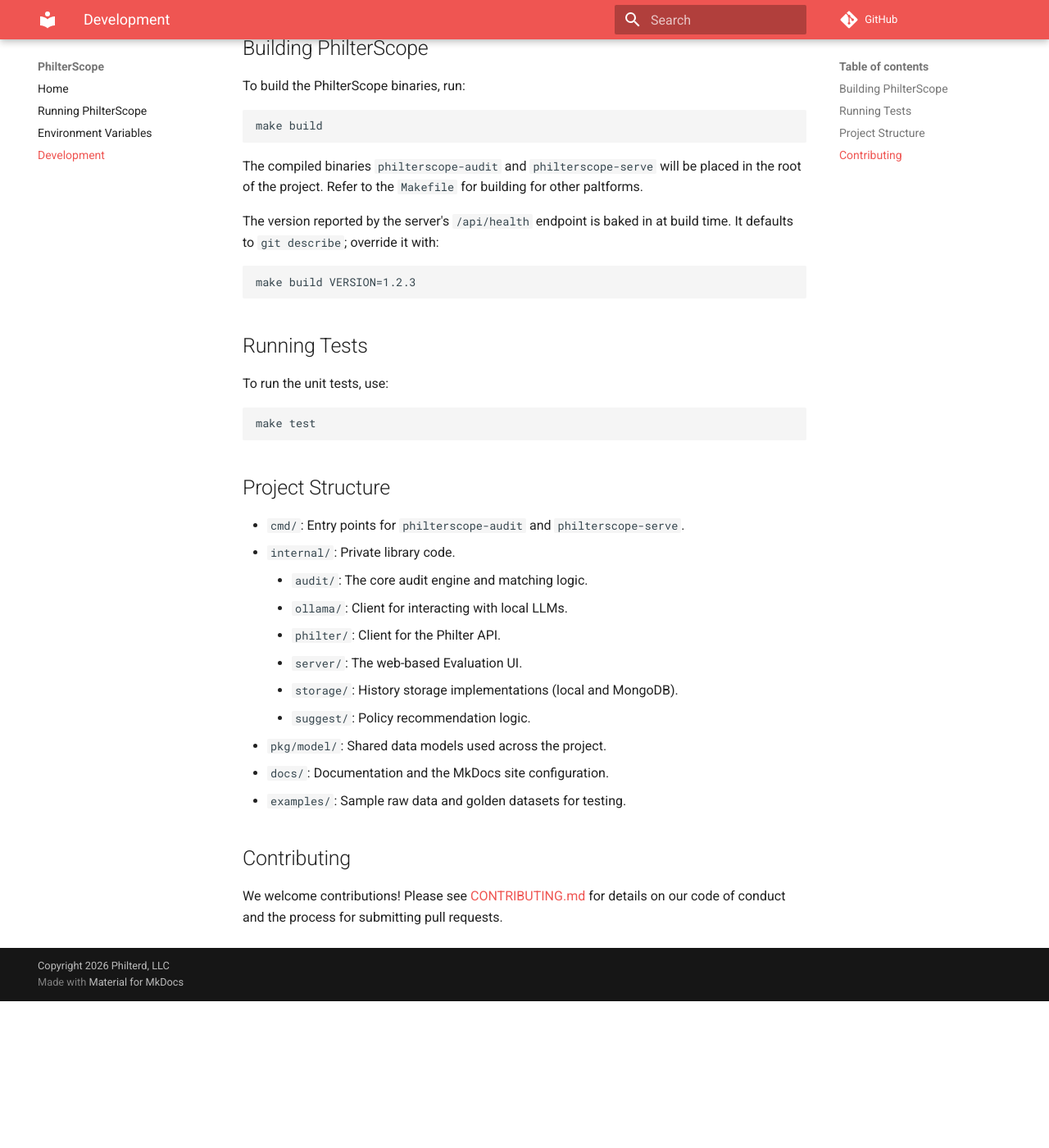
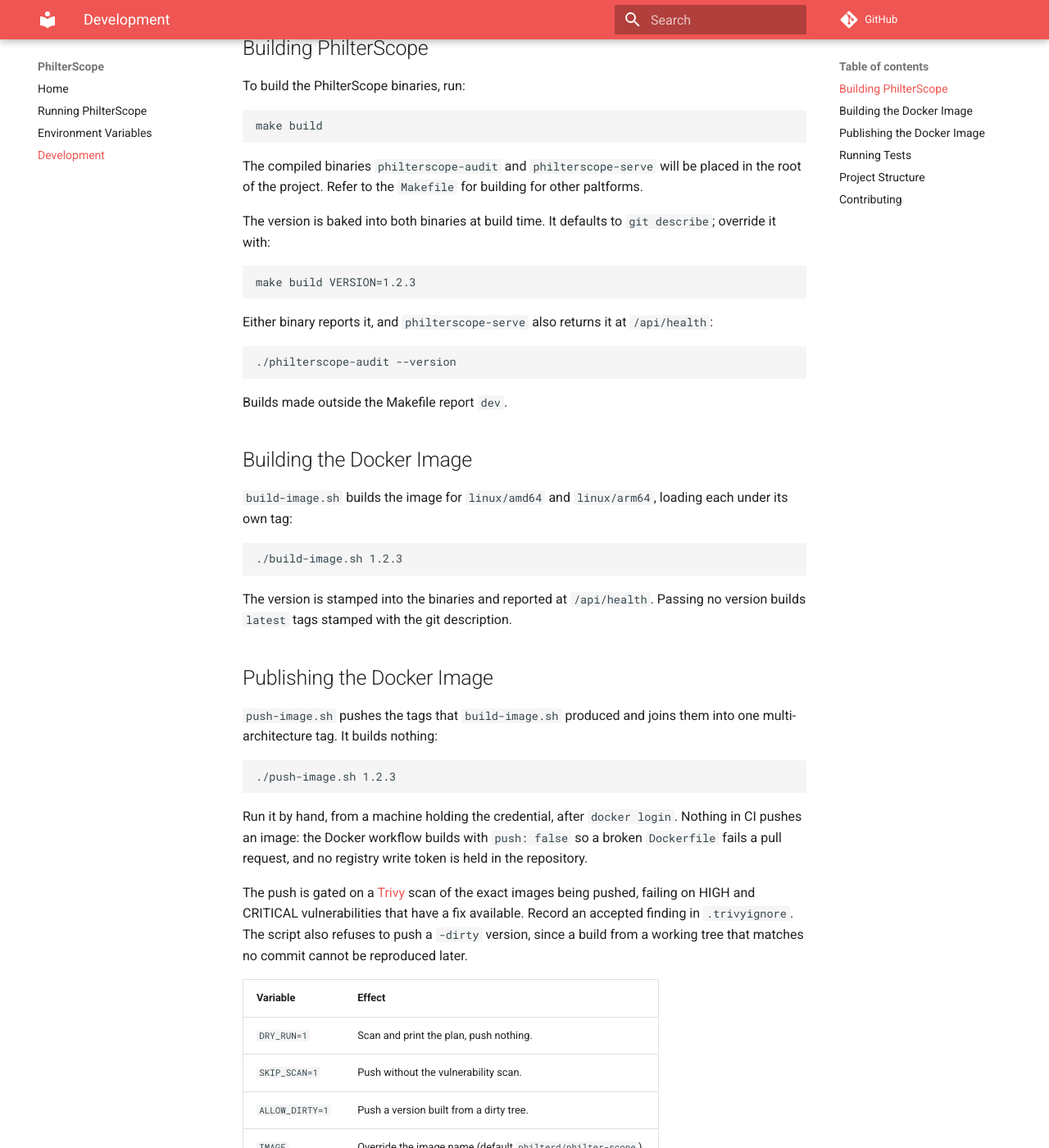
Before and after one commit to philterd/philter-scope, an MkDocs documentation site: the page built from docs/docs/development.md, in a window 1280 px wide and 1400 px high, scrolled down 204 px. Shown: the whole window at 82% size. Built offline with MkDocs 1.6.1 and Material for MkDocs 9.7.7, drawn with Linux system fonts in a browser that asks for light colours; comment, search, counter and statistics services are not loaded; before the commit the page ends 1425 px from its top, so only the background shows below that; some of the changed text lies outside the part shown.

Commit message:
Adding --version option.
Signed-off-by: jzonthemtn <jeff.zemerick@philterd.ai>

````diff
--- a/docs/docs/development.md
+++ b/docs/docs/development.md
@@ -12,11 +12,49 @@
 
 The compiled binaries `philterscope-audit` and `philterscope-serve` will be placed in the root of the project. Refer to the `Makefile` for building for other paltforms.
 
-The version reported by the server's `/api/health` endpoint is baked in at build time. It defaults to `git describe`; override it with:
+The version is baked into both binaries at build time. It defaults to `git describe`; override it with:
 
 ```bash
 make build VERSION=1.2.3
 ```
+
+Either binary reports it, and `philterscope-serve` also returns it at `/api/health`:
+
+```bash
+./philterscope-audit --version
+```
+
+Builds made outside the Makefile report `dev`.
+
+## Building the Docker Image
+
+`build-image.sh` builds the image for `linux/amd64` and `linux/arm64`, loading each under its own tag:
+
+```bash
+./build-image.sh 1.2.3
+```
+
+The version is stamped into the binaries and reported at `/api/health`. Passing no version builds `latest` tags stamped with the git description.
+
+## Publishing the Docker Image
+
+`push-image.sh` pushes the tags that `build-image.sh` produced and joins them into one multi-architecture tag. It builds nothing:
+
+```bash
+./push-image.sh 1.2.3
+```
+
+Run it by hand, from a machine holding the credential, after `docker login`. Nothing in CI pushes an image: the Docker workflow builds with `push: false` so a broken `Dockerfile` fails a pull request, and no registry write token is held in the repository.
+
+The push is gated on a [Trivy](https://trivy.dev) scan of the exact images being pushed, failing on HIGH and CRITICAL vulnerabilities that have a fix available. Record an accepted finding in `.trivyignore`. The script also refuses to push a `-dirty` version, since a build from a working tree that matches no commit cannot be reproduced later.
+
+| Variable | Effect |
+|:---------|:-------|
+| `DRY_RUN=1` | Scan and print the plan, push nothing. |
+| `SKIP_SCAN=1` | Push without the vulnerability scan. |
+| `ALLOW_DIRTY=1` | Push a version built from a dirty tree. |
+| `IMAGE` | Override the image name (default `philterd/philter-scope`). |
+| `ARCHES` | Override the architectures (default `amd64 arm64`). |
 
 ## Running Tests
 
````
Also changed, not shown: docs/docs/running.md (+5 -3 lines), README.md, 7 other files.
